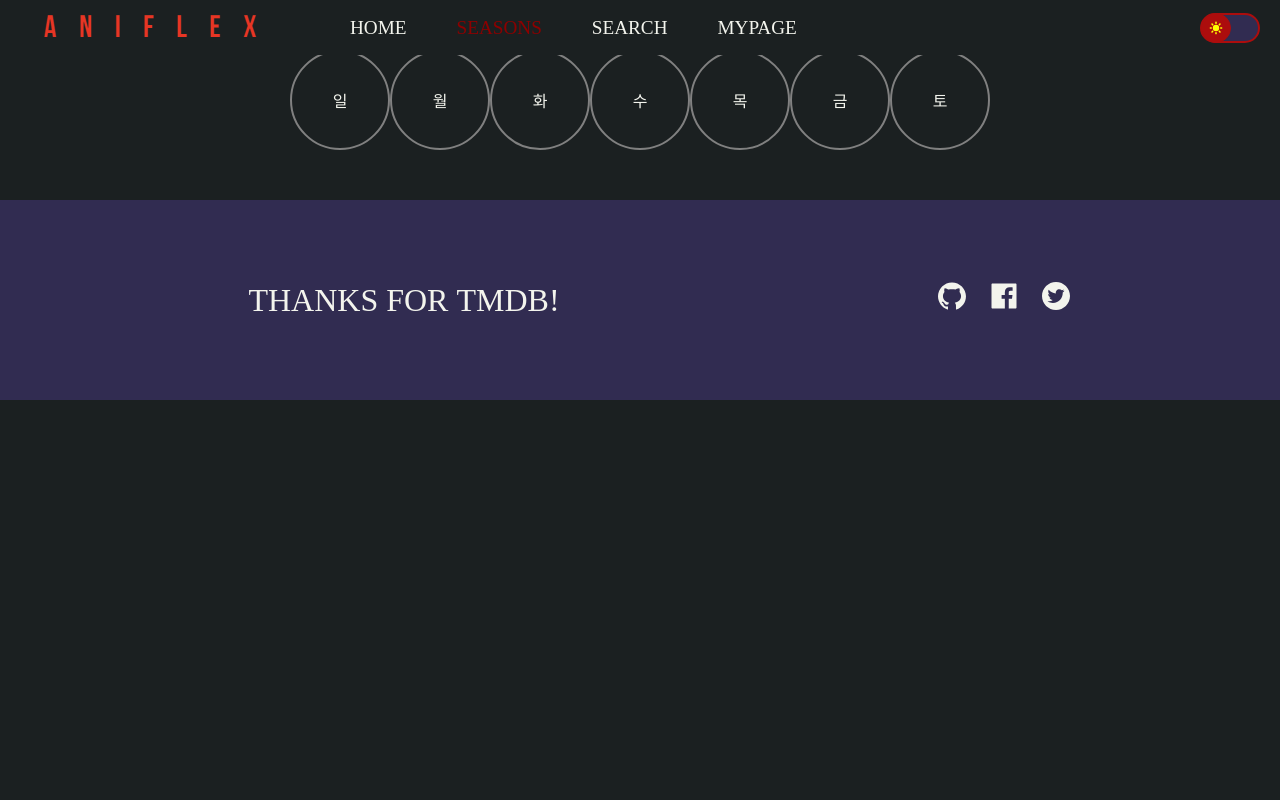
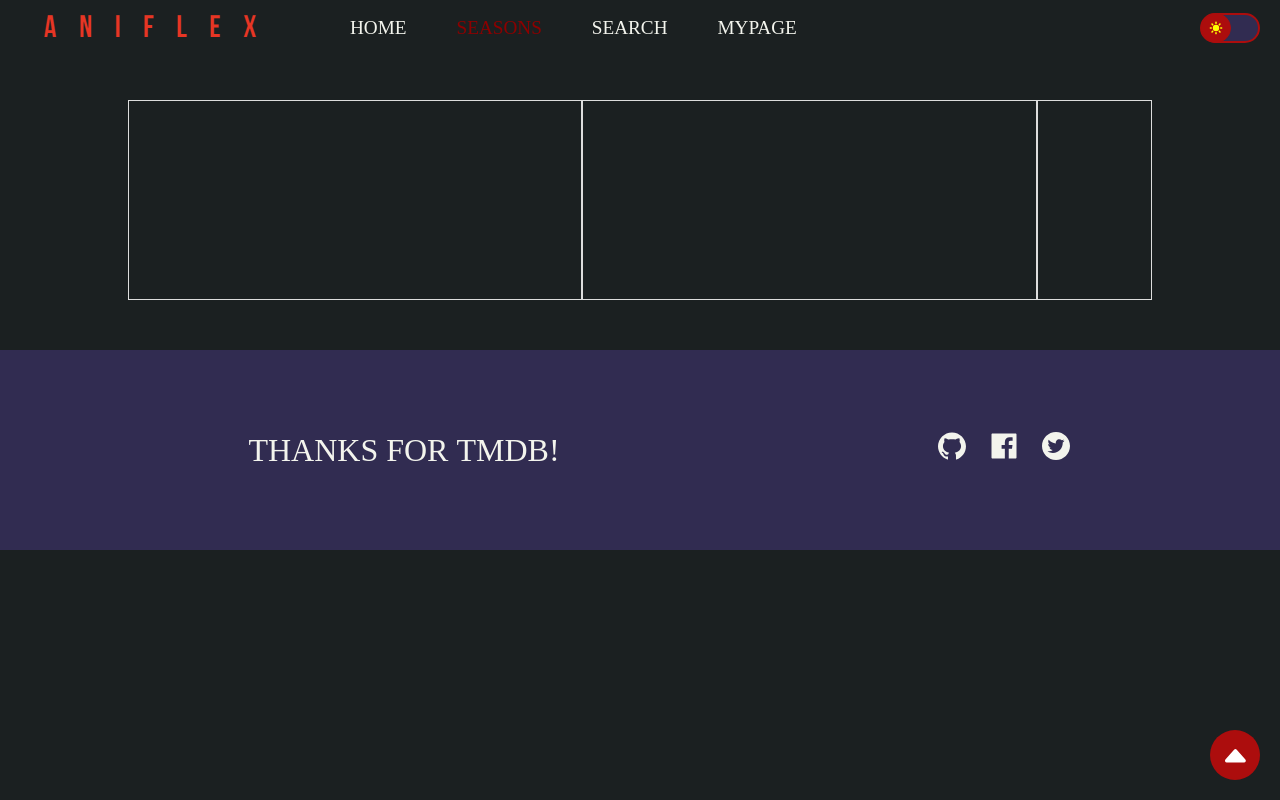
Before and after one commit to beomhw/anime_site, a React (Create React App) app: page /seasons in a window 1280 px wide. Built offline with nearby package versions, Linux system fonts and the light colour scheme; a web font is replaced by a local one.

Commit message:
UPDATE : 검색 구현 중..

```diff
--- a/src/Navigation.js
+++ b/src/Navigation.js
@@ -7,6 +7,7 @@ import * as RC from './route/export';
 import logo from './asset/logo.png';
 import {flexAlign} from './css/cssModule';
 import {AiFillGithub, AiFillFacebook, AiFillTwitterCircle} from 'react-icons/ai';
+import UpToggle from './components/UpToggle';
 
 const Container = styled.div`
     width: 100%;
@@ -108,6 +109,7 @@ const Navigation = () => {
                     <Route path='/mypage' component={RC.MyPage} />
                     <Route path='/detail/:id/:media' component={RC.Detail} />
                 </Switch>
+                <UpToggle/>
                 <Footer theme={theme}>
                     <FooterText>
                         THANKS FOR&nbsp;<TMDB theme={theme} href="https://www.themoviedb.org/">TMDB!</TMDB>
--- a/src/api.js
+++ b/src/api.js
@@ -65,3 +65,13 @@ export async function getAnimeRecommendation (media, anime_id) {
         })
     return res;
 }
+
+// anime search
+export async function searchAnime (query) {
+    let res = await api.get(`search/multi?api_key=${API.API_KEY}&query=${query}&page=1&language=ko`)
+        .then(res => {
+            console.log('search results : ', res);
+            return res;
+        })
+    return res;
+}
--- a/src/components/Detail/Recommend.js
+++ b/src/components/Detail/Recommend.js
@@ -9,7 +9,7 @@ import 'swiper/swiper-bundle.css';
 import '../../css/swiperStyle.css';
 import {BsCalendar} from 'react-icons/bs';
 import {Link} from 'react-router-dom';
-import {GiCampCookingPot} from 'react-icons/gi';
+import {GiCampCookingPot, GiTurret} from 'react-icons/gi';
 import ghost from '../../asset/ghost.png';
 import dogeza from '../../asset/dogeza.png';
 import ApngComponent from 'react-apng';
@@ -106,8 +106,10 @@ const breakpoints = {
 const Recommend = ({recommendations, media, history, setAnimeId}) => {
     const theme = useTheme();
     console.log(recommendations);
+    // 추천 알고리즘에서 애니메이션만 선별
+    const recommend = recommendations.filter(re => re.genre_ids.includes(16));
 
-    if(recommendations.length === 0) {
+    if(recommend.length === 0) {
         return (
             <NoneAl>
                 <ApngComponent autoPlay={true} src={ghost} />
@@ -122,7 +124,7 @@ const Recommend = ({recommendations, media, history, setAnimeId}) => {
                 freeMode
                 breakpoints={breakpoints}
             >
-                {recommendations.map((re, i) =>
+                {recommend.map((re, i) =>
                     <SwiperSlide key={i}>
                         <ContentBox>
                             <LinkStyle to={`/detail/${re.id}/${media}`} replace={true} >
--- a/src/components/Search/Input.js
+++ b/src/components/Search/Input.js
@@ -1,8 +1,9 @@
-import React from 'react';
+import React, {useState, useEffect} from 'react';
 import styled from 'styled-components';
 import {flexAlign} from '../../css/cssModule';
 import {useTheme} from '../../ThemeContext';
 import {BsSearch} from 'react-icons/bs';
+import * as api from '../../api';
 
 const SearchContainer = styled.div`
     ${flexAlign};
@@ -39,13 +40,26 @@ const SearchButton = styled.div`
     cursor: pointer;
 `;
 
-const Input = () => {
+const Input = ({setLoading, input, setInput, setSearchResults}) => {
     const theme = useTheme();
+
+    const onChange = e => {
+        setInput(e.target.value);
+        console.log(input);
+    }
+
+    const onSearch = query => {
+        setLoading(true);
+        api.searchAnime(query).then(res => {
+            console.log(res.data.results);
+            setSearchResults(res.data.results.filter(re => re.genre_ids.includes(16)));
+        })
+    }
 
     return (
         <SearchContainer>
-            <SearchInput placeholder="Search" theme={theme} />
-            <SearchButton theme={theme}><BsSearch/></SearchButton>
+            <SearchInput autoComplete="off" onChange={e => onChange(e)} value={input} name="query" placeholder="Search" theme={theme} />
+            <SearchButton onClick={() => onSearch(input)} theme={theme}><BsSearch/></SearchButton>
         </SearchContainer>
     );
 }
--- /dev/null
+++ b/src/components/Search/SearchResults.js
@@ -0,0 +1,47 @@
+import React from 'react';
+import styled from 'styled-components';
+import {flexAlign} from '../../css/cssModule';
+
+const Container = styled.div`
+    width: 80vw;
+    height: 100%;
+    flex-direction: column;
+    margin: 0 auto;
+`;
+
+const ResultBox = styled.div`
+    ${flexAlign};
+    width: 100%;
+    height: 200px;
+    margin-top: 10px;
+    margin-bottom: 10px;
+    border: 1px solid #dddddd;
+`;
+
+const CountText = styled.p`
+    font-size: 1.3em;
+    margin: 0;
+`;
+
+const SearchResults = ({results}) => {
+    console.log(results);
+
+    return (
+        <Container>
+            {results ?
+            <>
+            <CountText>
+                검색 결과가 {results.length}개 있습니다!
+            </CountText>
+            {results.map((ani, i) =>
+            <ResultBox>
+
+            </ResultBox> )}
+            </> :
+            <>
+            </> }
+        </Container>
+    )
+}
+
+export default SearchResults;
--- /dev/null
+++ b/src/components/Search/export.js
@@ -0,0 +1,4 @@
+import Input from './Input';
+import SearchResults from './SearchResults';
+
+export {Input, SearchResults, };
--- /dev/null
+++ b/src/components/Seasons/SeasonMenu.js
@@ -0,0 +1,50 @@
+import React from 'react';
+import styled from 'styled-components';
+import {flexAlign} from '../../css/cssModule';
+
+const Container = styled.div`
+    ${flexAlign};
+    width: 80vw;
+    height: 200px;
+    margin-top: 50px;
+`;
+
+const SelectYearBox = styled.div`
+    ${flexAlign};
+    flex: 4;
+    height: 100%;
+    border: 1px solid #dddddd;
+`;
+
+const SelectSeasonBox = styled.div`
+    ${flexAlign};
+    height: 100%;
+    flex: 4;
+    border: 1px solid #dddddd;
+`;
+
+const ViewButtonBox = styled.div`
+    ${flexAlign};
+    height: 100%;
+    flex: 1;
+    border: 1px solid #dddddd;
+`;
+
+
+const SeasonMenu = () => {
+    return (
+        <Container>
+            <SelectYearBox>
+
+            </SelectYearBox>
+            <SelectSeasonBox>
+
+            </SelectSeasonBox>
+            <ViewButtonBox>
+
+            </ViewButtonBox>
+        </Container>
+    );
+}
+
+export default SeasonMenu;
--- /dev/null
+++ b/src/components/Seasons/export.js
@@ -0,0 +1,3 @@
+import SeasonMenu from './SeasonMenu';
+
+export {SeasonMenu, };
--- /dev/null
+++ b/src/components/UpToggle.js
@@ -0,0 +1,38 @@
+import React,{useState} from 'react';
+import styled from 'styled-components';
+import {flexAlign} from '../css/cssModule';
+import {BsCaretUpFill} from 'react-icons/bs';
+
+const Circle = styled.div`
+    ${flexAlign};
+    width: 50px;
+    height: 50px;
+    position: fixed;
+    border-radius: 25px;
+    background-color: #ac0d0d;
+    border: 0;
+    bottom: 20px;
+    right: 20px;
+    font-size: 1.8em;
+    z-index: 100;
+    &:hover {
+        background-color: #7d0a0a;
+    }
+    cursor: pointer;
+    color: white;
+`;
+
+
+const UpToggle = () => {
+    const onTop = () => {
+        window.scrollTo(0,0);
+    }
+
+    return (
+        <Circle onClick={onTop}>
+            <BsCaretUpFill />
+        </Circle>
+    );
+}
+
+export default UpToggle;
--- a/src/route/Detail.js
+++ b/src/route/Detail.js
@@ -177,7 +177,7 @@ const Detail = ({match, history}) => {
             </Content>
             {media === 'tv' &&
             <Content>
-                <TextH1>최근 시즌</TextH1>
+                <TextH1>시즌</TextH1>
                 <SeasonContainer theme={theme}>
                     <SeasonPoster url={lastSeason.poster_path ?
                         `${IMG_URL}${lastSeason.poster_path}` :
--- a/src/route/Search.js
+++ b/src/route/Search.js
@@ -1,19 +1,37 @@
-import React from 'react';
+import React, {useState, useEffect} from 'react';
 import styled from 'styled-components';
-import Input from '../components/Search/Input';
+import * as Comp from '../components/Search/export';
+import tokei from '../asset/tokei.png';
+import ApngComponent from 'react-apng';
+import {flexAlign} from '../css/cssModule';
 
 const Container = styled.div`
     width: 100%;
     height: 100%;
 `;
 
-
+const LoadingContainer = styled.div`
+    ${flexAlign};
+    height: 100px;
+`;
 
 const Search = () => {
+    const [input, setInput] = useState('');
+    const [searchResults, setSearchResults] = useState();
+    const [loading, setLoading] = useState(false);
+
+    useEffect(() => {
+        setTimeout(() => setLoading(false), 1500);
+    },[searchResults])
+
+    console.log(searchResults);
 
     return (
         <Container>
-            <Input/>
+            <Comp.Input setLoading={setLoading} setSearchResults={setSearchResults} input={input} setInput={setInput}/>
+            {loading ?
+            <LoadingContainer><ApngComponent autoPlay={true} src={tokei} /></LoadingContainer> :
+            <Comp.SearchResults results={searchResults} /> }
         </Container>
     );
 };
--- a/src/route/Seasons.js
+++ b/src/route/Seasons.js
@@ -1,40 +1,20 @@
 import React from 'react';
 import styled from 'styled-components';
 import {flexAlign} from '../css/cssModule';
+import * as Comp from '../components/Seasons/export';
 
 const Container = styled.div`
     ${flexAlign};
     flex-direction: column;
+    width: 100%;
+    height: 100%;
 `;
-
-const WeekBox = styled.div`
-    width: 100%;
-    height: 100px;
-    ${flexAlign};
-`;
-
-const Week = styled.div`
-    width: 100px;
-    height: 100px;
-    border-radius: 50px;
-    border: 2px solid gray;
-    ${flexAlign};
-`;
-
 
 
 const Seasons = () => {
     return (
         <Container>
-            <WeekBox>
-                <Week>일</Week>
-                <Week>월</Week>
-                <Week>화</Week>
-                <Week>수</Week>
-                <Week>목</Week>
-                <Week>금</Week>
-                <Week>토</Week>
-            </WeekBox>
+            <Comp.SeasonMenu />
         </Container>
     );
 };
```
Also changed, not shown: src/asset/tokei.png (added).
